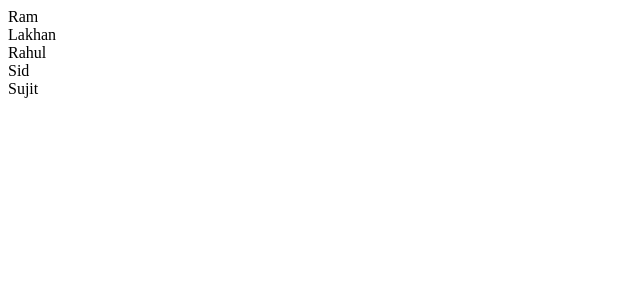
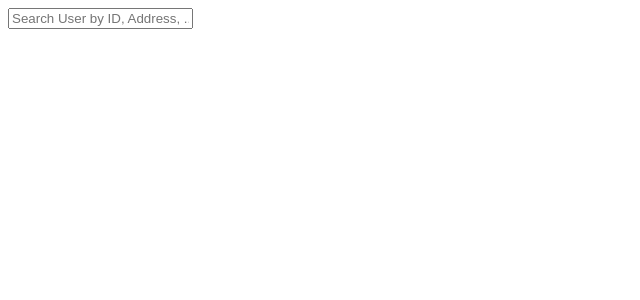
Before and after one commit to sujitchavan/search_garaaz_implement, a React (Create React App) app: page / in a window 1280 px wide. Shown: the top 300 px of the page, without its empty margins (0-640 px from the left). Built offline with nearby package versions, Linux system fonts and the light colour scheme.

Commit message:
added logic for filter data

```diff
--- a/src/components/Search.js
+++ b/src/components/Search.js
@@ -3,16 +3,51 @@ const data = require("./data/Data.json");
 
 const Search = () => {
   const [user, setUser] = useState([]);
+  const [show, setShow] = useState([]);
 
   useEffect(() => {
     setUser(data);
   }, []);
 
+  const handleChange = (event) => {
+    let timer;
+    clearTimeout(timer);
+    timer = setTimeout(() => {
+      let show = user.filter((val) => {
+        if (
+          val.address
+            .toLowerCase()
+            .includes(event.target.value.toLowerCase()) ||
+          val.name.toLowerCase().includes(event.target.value.toLowerCase()) ||
+          val.pincode
+            .toLowerCase()
+            .includes(event.target.value.toLowerCase()) ||
+          val.items
+            .join(",")
+            .toLowerCase()
+            .includes(event.target.value.toLowerCase()) ||
+          val.id.includes(event.target.value)
+        ) {
+          return val;
+        }
+        return;
+      });
+      event.target.value.length > 0 ? setShow(show) : setShow([]);
+    }, 500);
+  };
+
   return (
     <div>
-      {user.map((val) => {
-        return <div>{val.name}</div>;
-      })}
+      <input
+        type="text"
+        placeholder="Search User by ID, Address, ..."
+        onChange={handleChange}
+        id="searchbar"
+      />
+      {show &&
+        show.map((val) => {
+          return <div>{val.name}</div>;
+        })}
     </div>
   );
 };
```
